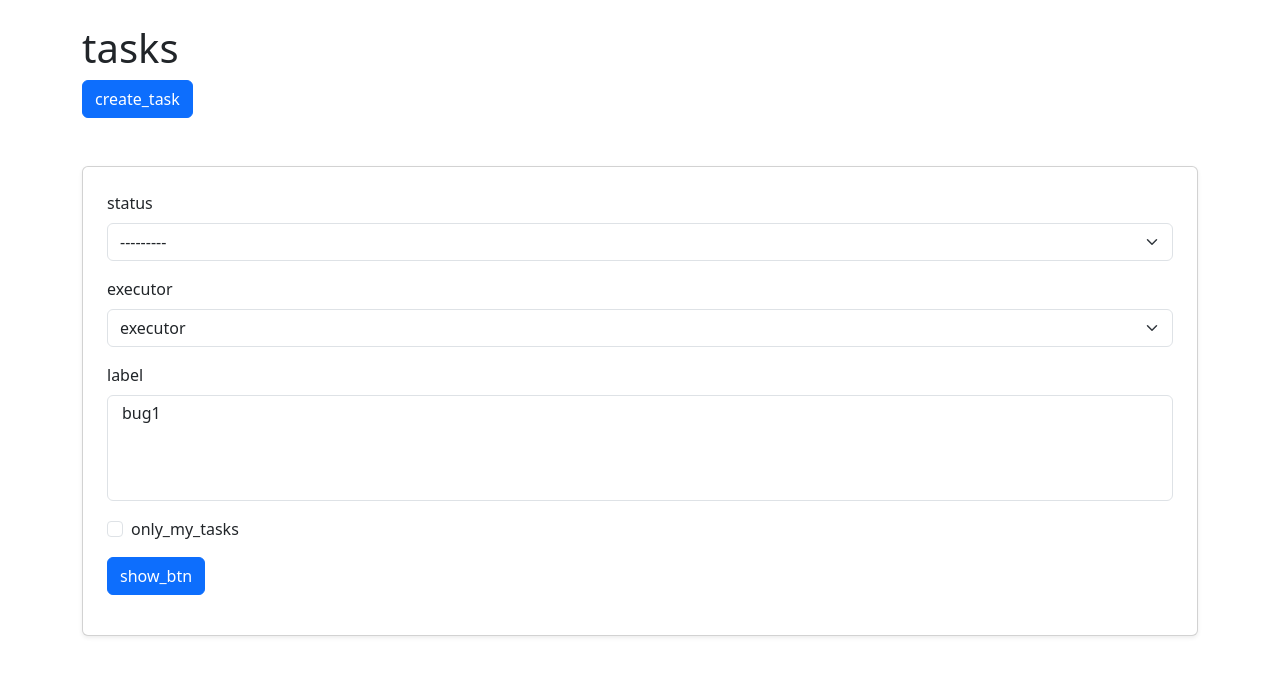
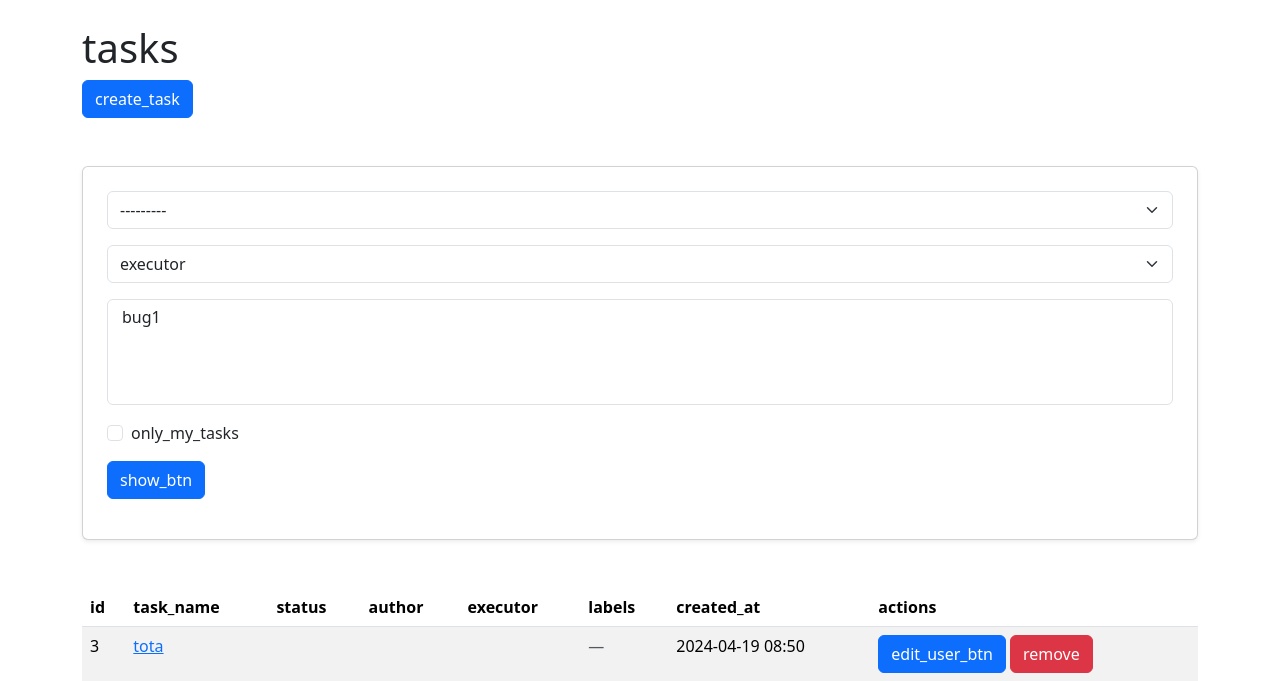
Before and after one commit to poweredbyskx/python-project-52, a Django app: page /tasks/ in a window 1280 px wide. Shown: the part 56-737 px from the top of the page. Run offline with Django 5.2, Linux system fonts and the light colour scheme; a user stored in the database is signed in; data comes from the database, SQL or seed files in the repository; data that the repository does not hold is empty; some libraries are stand-ins or nearby versions.

Commit message:
финальные правки

```diff
--- a/task_manager/tasks/templates/tasks/task_filter.html
+++ b/task_manager/tasks/templates/tasks/task_filter.html
@@ -15,8 +15,8 @@
         <form action="{% url 'tasks:list' %}" method="get">
             <!-- Статус -->
             <div class="mb-3">
-                <label for="id_status" class="form-label">{% trans "status" %}</label>
-                <select id="id_status" name="status" class="form-select ml-2 mr-3">
+                <label for="id_status" class="form-label visually-hidden">{% trans "status" %}</label>
+                <select id="id_status" name="status" class="form-select ml-2 mr-3" aria-label="{% trans 'status' %}">
                     {% for choice in filter.form.status.field.choices %}
                         <option value="{{ choice.0 }}"
                             {% if filter.form.status.value|stringformat:"s" == choice.0|stringformat:"s" %}selected{% endif %}>
@@ -28,9 +28,9 @@
 
             <!-- Исполнитель -->
             <div class="mb-3">
-                <label for="id_executor" class="form-label">{% trans "executor" %}</label>
-                <select id="id_executor" name="executor" class="form-select ml-2 mr-3">
-                    <option value="">{% trans "executor" %}</option>  {# Вот этот пустой option #}
+                <label for="id_executor" class="form-label visually-hidden">{% trans "executor" %}</label>
+                <select id="id_executor" name="executor" class="form-select ml-2 mr-3" aria-label="{% trans 'executor' %}">
+                    <option value="">{% trans "executor" %}</option>  {# Пустой option для выбора по умолчанию #}
                     {% for choice in filter.form.executor.field.choices %}
                         {% if choice.0 != "" %}
                             <option value="{{ choice.0 }}"
@@ -44,8 +44,8 @@
 
             <!-- Метки -->
             <div class="mb-3">
-                <label for="id_labels" class="form-label">{% trans "label" %}</label>
-                <select id="id_labels" name="labels" multiple class="form-select ml-2 mr-3">
+                <label for="id_labels" class="form-label visually-hidden">{% trans "label" %}</label>
+                <select id="id_labels" name="labels" multiple class="form-select ml-2 mr-3" aria-label="{% trans 'label' %}">
                     {% for choice in filter.form.labels.field.choices %}
                         <option value="{{ choice.0 }}"
                             {% if filter.form.labels.value and choice.0|stringformat:"s" in filter.form.labels.value %}selected{% endif %}>
--- a/task_manager/users/templates/application.html
+++ b/task_manager/users/templates/application.html
@@ -8,7 +8,24 @@
     <meta charset="UTF-8" />
     <meta name="viewport" content="width=device-width, initial-scale=1, shrink-to-fit=no" />
     <title>{% trans 'title' %}</title>
+    <meta charset="UTF-8" />
+    <meta name="viewport" content="width=device-width, initial-scale=1, shrink-to-fit=no" />
+    <title>{% trans 'title' %}</title>
+    <style>
+    .visually-hidden {
+      position: absolute !important;
+      width: 1px !important;
+      height: 1px !important;
+      padding: 0 !important;
+      margin: -1px !important;
+      overflow: hidden !important;
+      clip: rect(0, 0, 0, 0) !important;
+      white-space: nowrap !important;
+      border: 0 !important;
+    }
+    </style>
 </head>
+
 <body class="d-flex flex-column min-vh-100">
     <nav class="navbar navbar-expand-md navbar-dark bg-dark mb-4">
         <div class="container-fluid">
```
